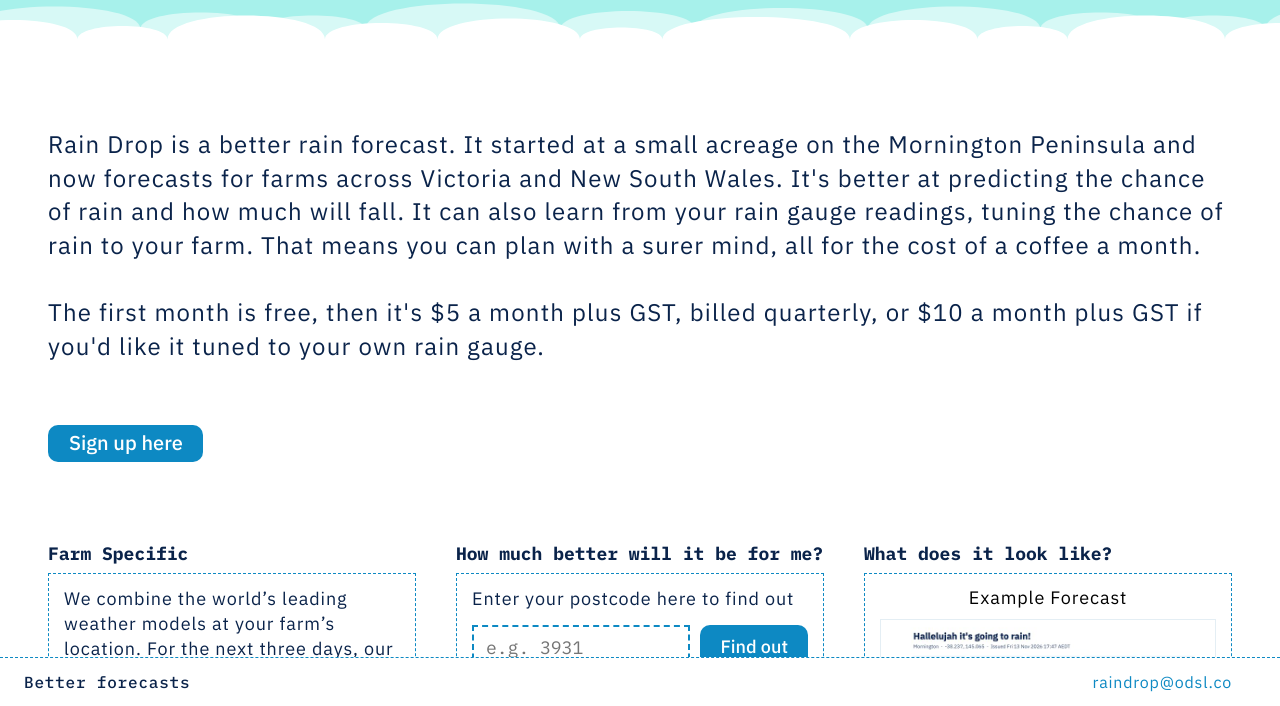
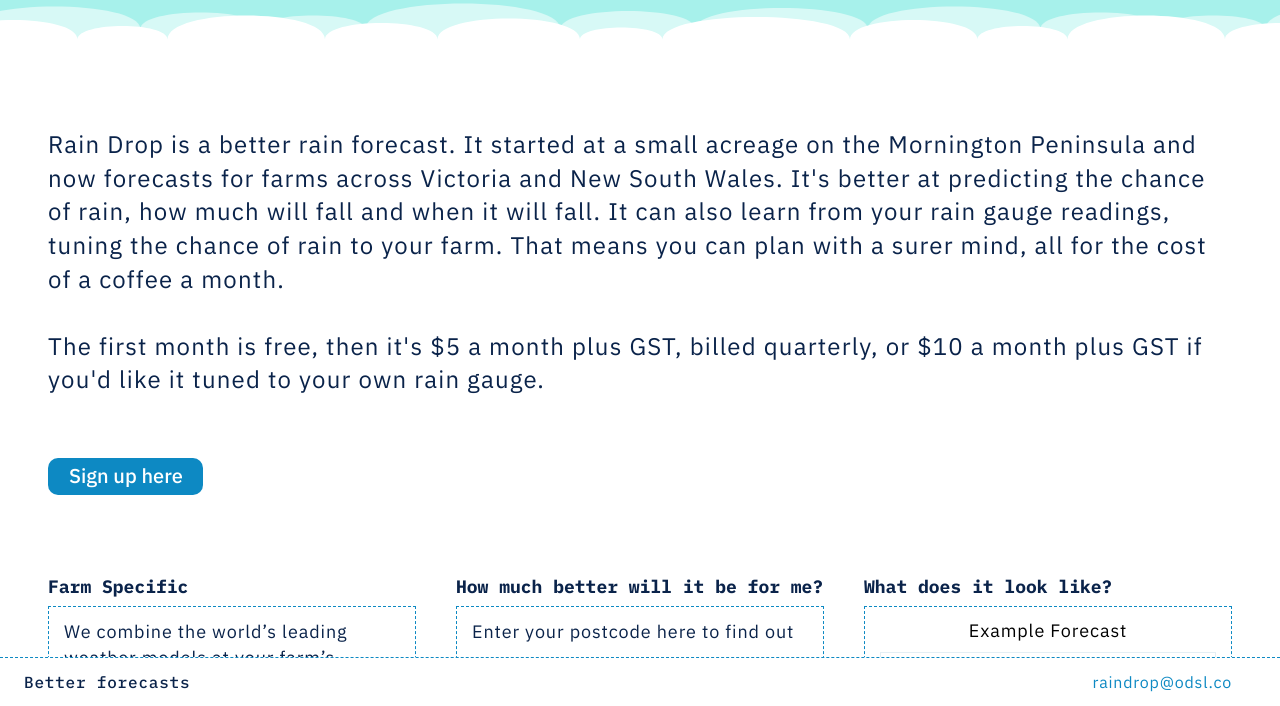
Before and after one commit to Ocean-Data-Science-Labs/raindrop-website, a plain HTML site: page index.html in a window 1280 px wide. Shown: the part 92-798 px from the top of the page. Drawn offline with Linux system fonts and the light colour scheme; grey boxes are pictures that could not be loaded.

Commit message:
Wording: Rain Drop is also better at predicting when rain will fall
Co-Authored-By: Claude Opus 5.5 <noreply@anthropic.com>

```diff
--- a/index.html
+++ b/index.html
@@ -44,10 +44,10 @@
         <p>
           Rain Drop is a better rain forecast. It started at a small acreage on
           the Mornington Peninsula and now forecasts for farms across Victoria
-          and New South Wales. It's better at predicting the chance of rain and
-          how much will fall. It can also learn from your rain gauge readings,
-          tuning the chance of rain to your farm. That means you can plan with a
-          surer mind, all for the cost of a coffee a month.
+          and New South Wales. It's better at predicting the chance of rain, how
+          much will fall and when it will fall. It can also learn from your rain
+          gauge readings, tuning the chance of rain to your farm. That means you
+          can plan with a surer mind, all for the cost of a coffee a month.
         </p>
         <p>
           The first month is free, then it's $5 a month plus GST, billed
```
